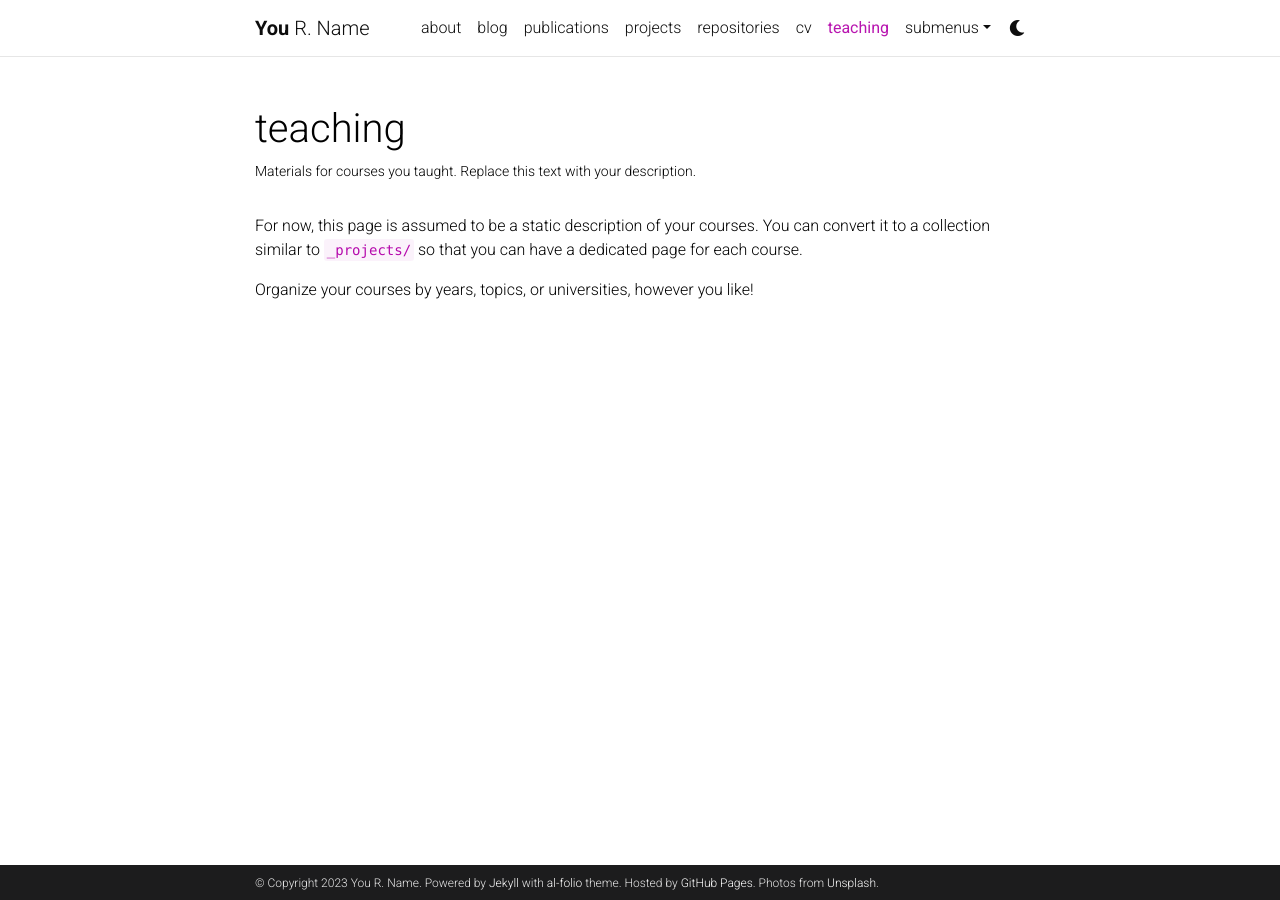
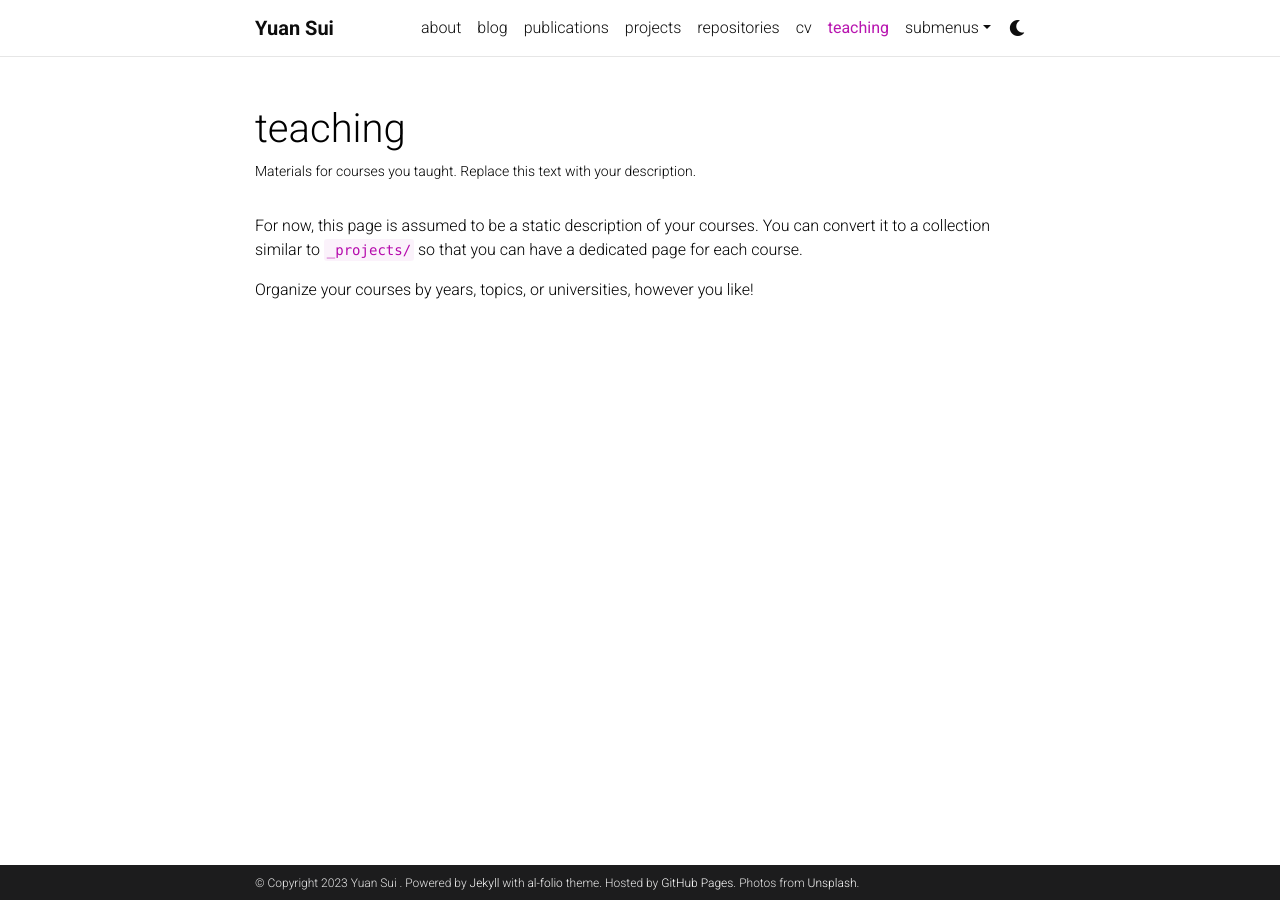
Before and after one commit to sufrepmia/al-folio_theme, a Jekyll site: the page built from _pages/teaching.md, in a window 1280 px wide. Built offline with Jekyll 4.4.1, drawn with Linux system fonts in a browser that asks for light colours; comment, search, counter and statistics services are not loaded; a style sheet for code colours, icons or effects is not loaded.

Commit message:
Update _config.yml

```diff
--- a/_config.yml
+++ b/_config.yml
@@ -3,10 +3,10 @@
 # -----------------------------------------------------------------------------
 
 title: blank # the website title (if blank, full name will be used instead)
-first_name: You
-middle_name: R.
-last_name: Name
-email: you@example.com
+first_name: Yuan Sui
+middle_name:
+last_name:
+email: suiyuan@stu.pku.edu.cn
 description: > # the ">" symbol means to ignore newlines until "footer_text:"
   A simple, whitespace theme for academics. Based on [*folio](https://github.com/bogoli/-folio) design.
 footer_text: >
@@ -18,8 +18,8 @@
 lang: en # the language of your site (for example: en, fr, cn, ru, etc.)
 icon: ⚛️  # the emoji used as the favicon (alternatively, provide image name in /assets/img/)
 
-url: https://alshedivat.github.io # the base hostname & protocol for your site
-baseurl: /al-folio # the subpath of your site, e.g. /blog/
+url: https://yuansui.website # the base hostname & protocol for your site
+baseurl: # the subpath of your site, e.g. /blog/
 last_updated: false # set to true if you want to display last updated in the footer
 impressum_path:  # set to path to include impressum link in the footer, use the same path as permalink in a page, helps to conform with EU GDPR
 
```
